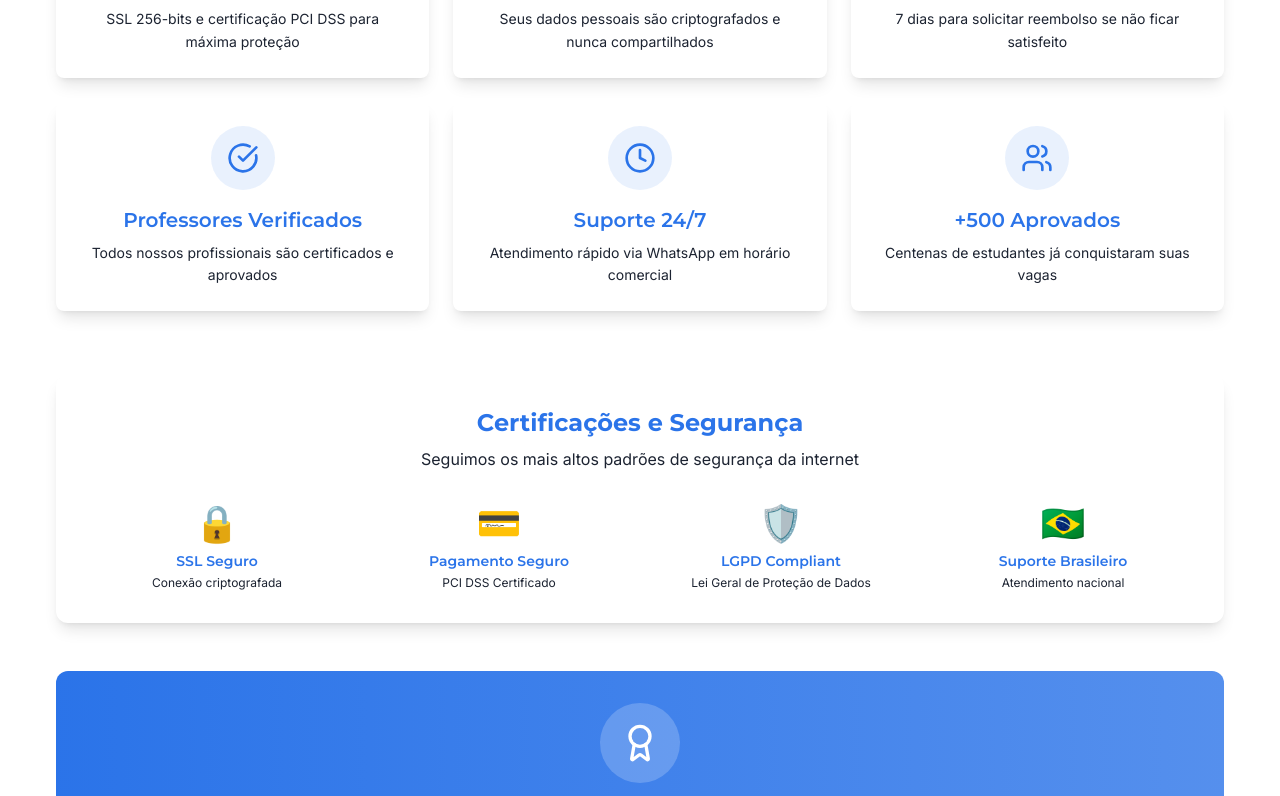
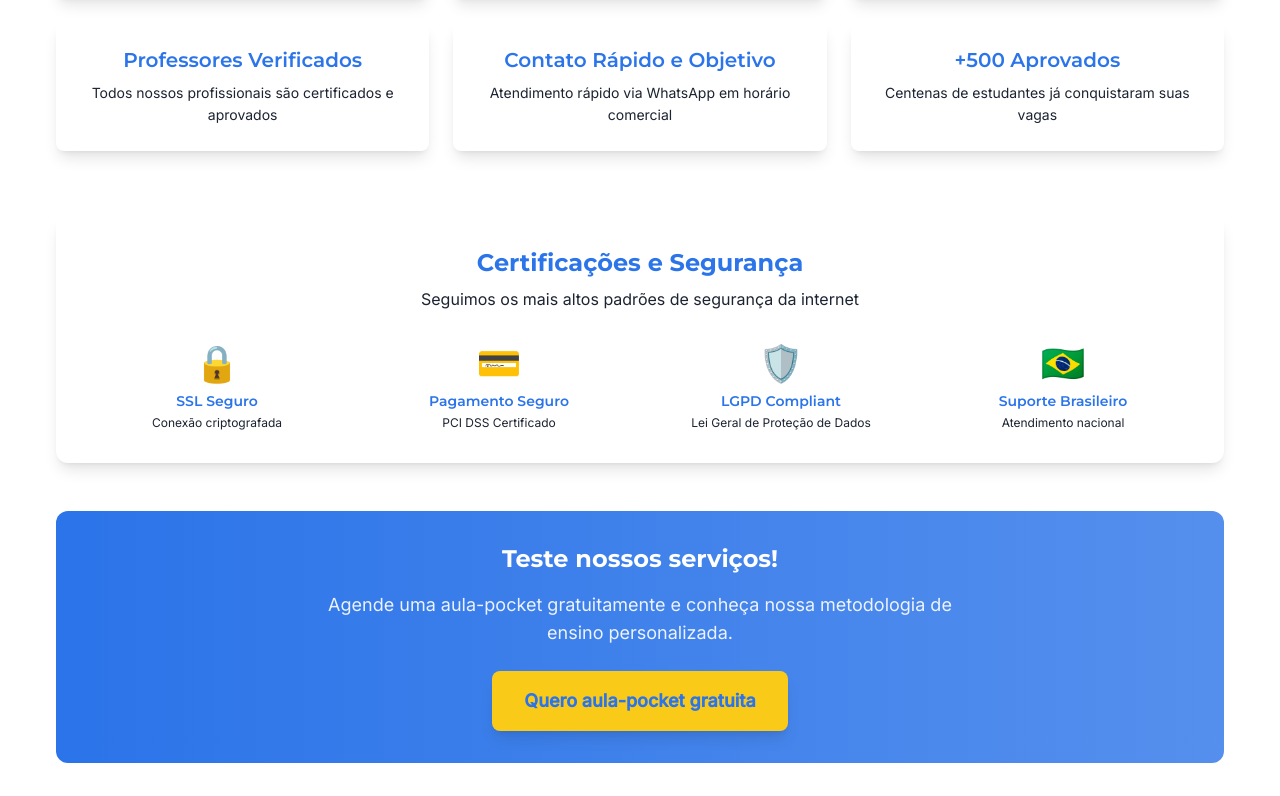
Before and after one commit to salvesgustavo22-ops/gsprova-landing-hub, a React (Vite) app: page / in a window 1280 px wide. Shown: the part 3324-4120 px from the top of the page. Built offline with nearby package versions, Linux system fonts and the light colour scheme.

Commit message:
Fix "How it Works" section
Update text, button color, and button functionality in the "How it Works" section. Remove icons before the main title, change the "Começar hoje mesmo" button to yellow, update the text below it, and replace the button with a "Free pocket class" option.

```diff
--- a/src/components/TrustAndSecurity.tsx
+++ b/src/components/TrustAndSecurity.tsx
@@ -3,32 +3,26 @@ import { Card, CardContent } from "@/components/ui/card";
 
 const trustFeatures = [
   {
-    icon: Shield,
     title: "Pagamentos Seguros",
     description: "SSL 256-bits e certificação PCI DSS para máxima proteção"
   },
   {
-    icon: Lock,
     title: "Dados Protegidos",
     description: "Seus dados pessoais são criptografados e nunca compartilhados"
   },
   {
-    icon: Award,
-    title: "Satisfação Garantida",
-    description: "7 dias para solicitar reembolso se não ficar satisfeito"
+    title: "Teste Nossos Serviços",
+    description: "Agende uma aula-pocket gratuitamente e conheça nossa metodologia"
   },
   {
-    icon: CheckCircle,
     title: "Professores Verificados",
     description: "Todos nossos profissionais são certificados e aprovados"
   },
   {
-    icon: Clock,
-    title: "Suporte 24/7",
+    title: "Contato Rápido e Objetivo",
     description: "Atendimento rápido via WhatsApp em horário comercial"
   },
   {
-    icon: Users,
     title: "+500 Aprovados",
     description: "Centenas de estudantes já conquistaram suas vagas"
   }
@@ -75,9 +69,6 @@ export const TrustAndSecurity = () => {
           {trustFeatures.map((feature, index) => (
             <Card key={index} className="bg-white border-none shadow-lg hover:shadow-xl transition-shadow duration-300">
               <CardContent className="p-6 text-center">
-                <div className="inline-flex items-center justify-center w-16 h-16 bg-primary/10 rounded-full mb-4">
-                  <feature.icon className="w-8 h-8 text-primary" />
-                </div>
                 <h3 className="text-xl font-semibold mb-2 text-primary">
                   {feature.title}
                 </h3>
@@ -115,18 +106,23 @@ export const TrustAndSecurity = () => {
           </div>
         </div>
 
-        {/* Guarantee Box */}
+        {/* Call to Action Box */}
         <div className="mt-12 bg-gradient-to-r from-primary to-primary/80 rounded-xl p-8 text-center text-white">
-          <div className="inline-flex items-center justify-center w-20 h-20 bg-white/20 rounded-full mb-6">
-            <Award className="w-10 h-10" />
-          </div>
           <h3 className="text-2xl font-bold mb-4">
-            Garantia de 7 Dias
+            Teste nossos serviços!
           </h3>
-          <p className="text-lg text-white/90 max-w-2xl mx-auto">
-            Se você não ficar satisfeito com nossos serviços nos primeiros 7 dias,
-            devolvemos 100% do seu dinheiro. Sem perguntas, sem burocracias.
+          <p className="text-lg text-white/90 max-w-2xl mx-auto mb-6">
+            Agende uma aula-pocket gratuitamente e conheça nossa metodologia de ensino personalizada.
           </p>
+          <button
+            onClick={() => {
+              const message = encodeURIComponent("Oi, quero agendar uma aula-pocket gratuita! Vim pelo site GS Aprova.");
+              window.open(`https://wa.me/5511974969036?text=${message}`, '_blank');
+            }}
+            className="bg-accent hover:bg-accent/90 text-primary font-bold text-lg px-8 py-4 rounded-lg shadow-lg transition-all duration-300 hover:scale-105"
+          >
+            Quero aula-pocket gratuita
+          </button>
         </div>
       </div>
     </section>
```
